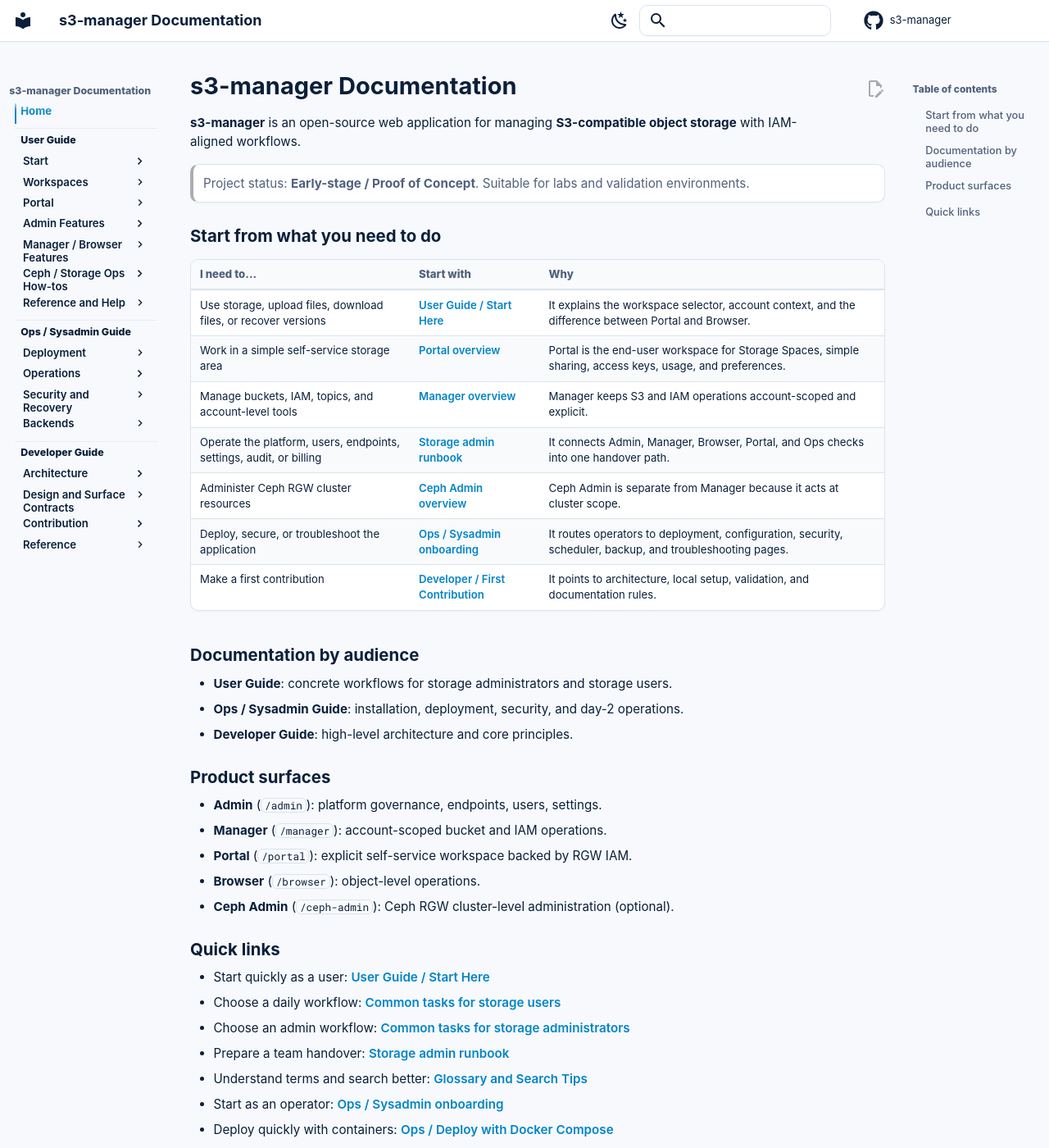
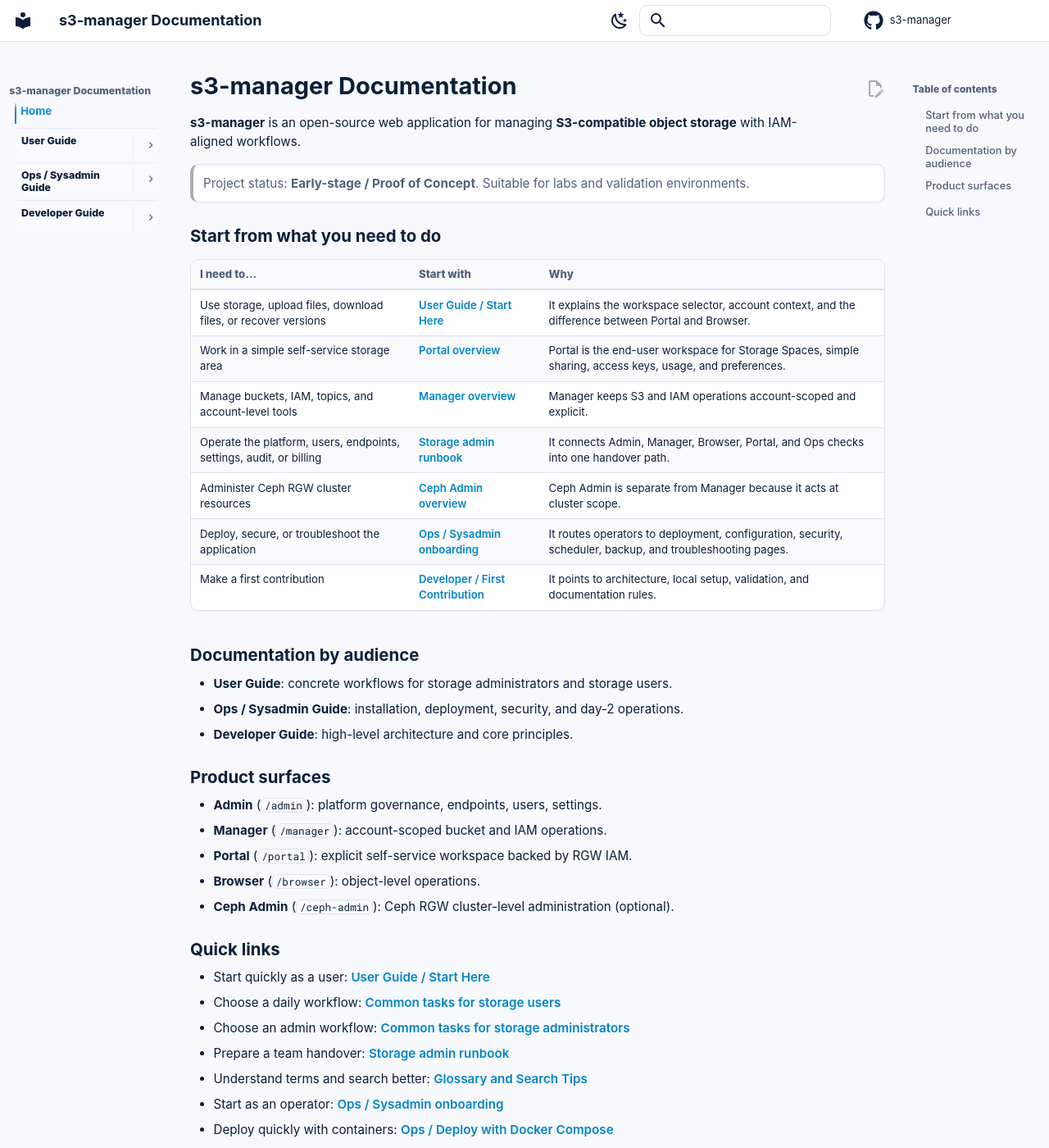
Before and after one commit to ksperis/s3-manager, an MkDocs documentation site: the page built from doc/docs/index.md, in a window 1280 px wide and 1400 px high. Shown: the whole window at 82% size. Built offline with MkDocs 1.6.1 and Material for MkDocs 9.7.7, drawn with Linux system fonts in a browser that asks for light colours; comment, search, counter and statistics services are not loaded.

Commit message:
docs(docs): focus sidebar on active guide
Why:
The documentation sidebar exposed every audience guide at once, which made role-specific navigation harder to scan.

What:
- make each guide title link directly to its overview
- collapse inactive guide trees and highlight the active guide selector

Validation:
- python3 -m mkdocs build --strict --config-file doc/mkdocs.yml --site-dir /tmp/s3-manager-docs-guide-nav-build
- npm --prefix frontend run docs:screenshots:check
- browser smoke test on desktop and mobile

```diff
--- a/doc/docs/assets/stylesheets/docs-theme.css
+++ b/doc/docs/assets/stylesheets/docs-theme.css
@@ -431,24 +431,55 @@
   line-height: 1.22;
 }
 
-.md-sidebar--primary .md-nav__item--section {
+.md-sidebar--primary .md-nav--primary > .md-nav__list > .md-nav__item--nested {
   margin-top: 0.28rem;
   padding-top: 0.22rem;
   border-top: 1px solid var(--shell-border-soft);
 }
 
-.md-sidebar--primary .md-nav__item--section > .md-nav__link {
-  margin-top: 0;
+.md-sidebar--primary .md-nav--primary > .md-nav__list > .md-nav__item--nested > .md-nav__container {
+  display: flex;
+  min-height: 1.5rem;
+  margin: 0;
+  padding: 0;
+  overflow: hidden;
+  border-left: 2px solid transparent;
+  border-radius: var(--s3-docs-radius);
+  background: var(--ui-surface-muted);
+}
+
+.md-sidebar--primary .md-nav--primary > .md-nav__list > .md-nav__item--nested > .md-nav__container > .md-nav__link {
+  min-height: 1.5rem;
+  margin: 0;
+  border-left: 0;
+}
+
+.md-sidebar--primary .md-nav--primary > .md-nav__list > .md-nav__item--nested > .md-nav__container > a.md-nav__link {
+  flex: 1 1 auto;
+  padding: 0.12rem 0.32rem;
   color: var(--s3-docs-text);
   font-size: 0.62rem;
   font-weight: 760;
   line-height: 1.22;
 }
 
-.md-sidebar--primary .md-nav__item--section:first-child {
-  margin-top: 0;
-  padding-top: 0;
-  border-top: 0;
+.md-sidebar--primary .md-nav--primary > .md-nav__list > .md-nav__item--nested > .md-nav__container > label.md-nav__link {
+  display: flex;
+  flex: 0 0 1.5rem;
+  align-items: center;
+  justify-content: center;
+  padding: 0;
+  border-left: 1px solid var(--shell-border-soft);
+  color: var(--shell-icon-muted);
+}
+
+.md-sidebar--primary .md-nav--primary > .md-nav__list > .md-nav__item--active > .md-nav__container {
+  border-left-color: var(--md-accent-fg-color);
+  background: var(--shell-hover);
+}
+
+.md-sidebar--primary .md-nav--primary > .md-nav__list > .md-nav__item--active > .md-nav__container > a.md-nav__link {
+  color: var(--md-accent-fg-color);
 }
 
 .md-sidebar--primary .md-nav__icon {
@@ -613,10 +644,29 @@
     border-bottom: 1px solid var(--shell-border-soft);
   }
 
-  .md-sidebar--primary .md-nav__item--section {
+  .md-sidebar--primary .md-nav--primary > .md-nav__list > .md-nav__item--nested {
     margin-top: 0;
     padding-top: 0;
     border-top: 0;
+  }
+
+  .md-sidebar--primary .md-nav--primary > .md-nav__list > .md-nav__item--nested > .md-nav__container {
+    min-height: 2.35rem;
+    border-radius: 0;
+  }
+
+  .md-sidebar--primary .md-nav--primary > .md-nav__list > .md-nav__item--nested > .md-nav__container > .md-nav__link {
+    min-height: 2.35rem;
+    font-size: 0.78rem;
+  }
+
+  .md-sidebar--primary .md-nav--primary > .md-nav__list > .md-nav__item--nested > .md-nav__container > a.md-nav__link {
+    padding: 0.42rem 0.85rem;
+  }
+
+  .md-sidebar--primary .md-nav--primary > .md-nav__list > .md-nav__item--nested > .md-nav__container > label.md-nav__link {
+    flex-basis: 2.35rem;
+    padding: 0;
   }
 
   .md-sidebar--primary .md-nav__link {
@@ -626,7 +676,6 @@
     line-height: 1.24;
   }
 
-  .md-sidebar--primary .md-nav__item--section > .md-nav__link,
   .md-sidebar--primary .md-nav[data-md-level="1"] .md-nav__link,
   .md-sidebar--primary .md-nav[data-md-level="2"] .md-nav__link {
     padding-left: 0.85rem;
--- a/doc/mkdocs.yml
+++ b/doc/mkdocs.yml
@@ -12,7 +12,7 @@
   features:
     - navigation.instant
     - navigation.tracking
-    - navigation.sections
+    - navigation.indexes
     - navigation.top
     - toc.follow
     - content.code.copy
@@ -61,8 +61,8 @@
 nav:
   - Home: index.md
   - User Guide:
+      - Overview: user/index.md
       - Start:
-          - Overview: user/index.md
           - Start here: user/start-here.md
           - "Common tasks: storage users": user/common-tasks-storage-user.md
           - "Common tasks: storage administrators": user/common-tasks-storage-admin.md
@@ -117,8 +117,8 @@
           - Troubleshooting: user/troubleshooting.md
           - Glossary and search tips: user/glossary.md
   - Ops / Sysadmin Guide:
+      - Overview: ops/index.md
       - Deployment:
-          - Overview: ops/index.md
           - Sysadmin onboarding: ops/sysadmin-onboarding.md
           - Deploy with Docker Compose: ops/deploy-docker-compose.md
           - Deploy with Helm: ops/deploy-helm.md
@@ -140,8 +140,8 @@
           - "Backends: Ceph RGW": ops/backends-ceph-rgw.md
           - "Backends: other S3 implementations": ops/backends-others.md
   - Developer Guide:
+      - Overview: developer/index.md
       - Architecture:
-          - Overview: developer/index.md
           - Architecture overview: developer/architecture-overview.md
           - "Architecture: backend": developer/architecture-backend.md
           - "Architecture: frontend": developer/architecture-frontend.md
```
